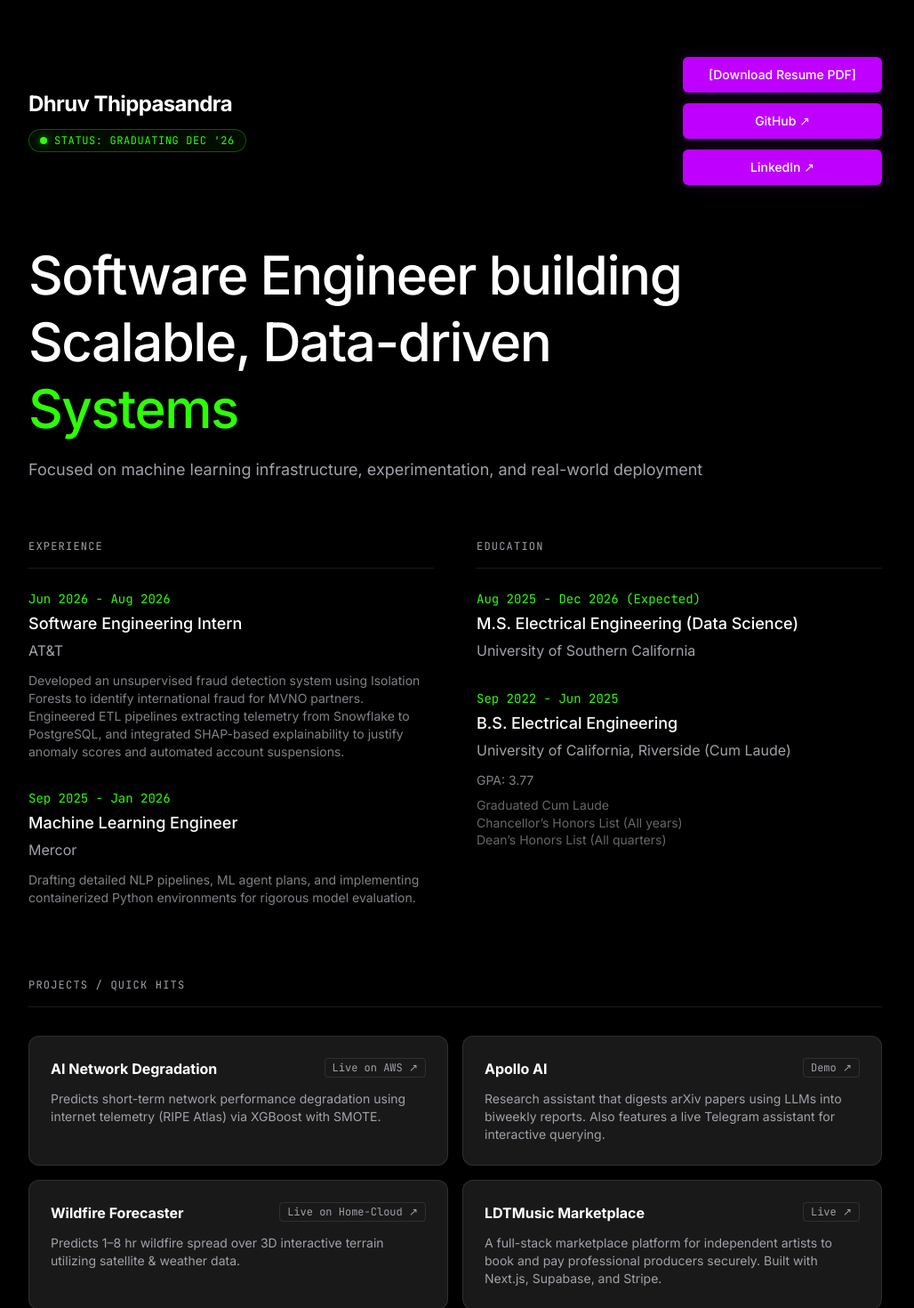
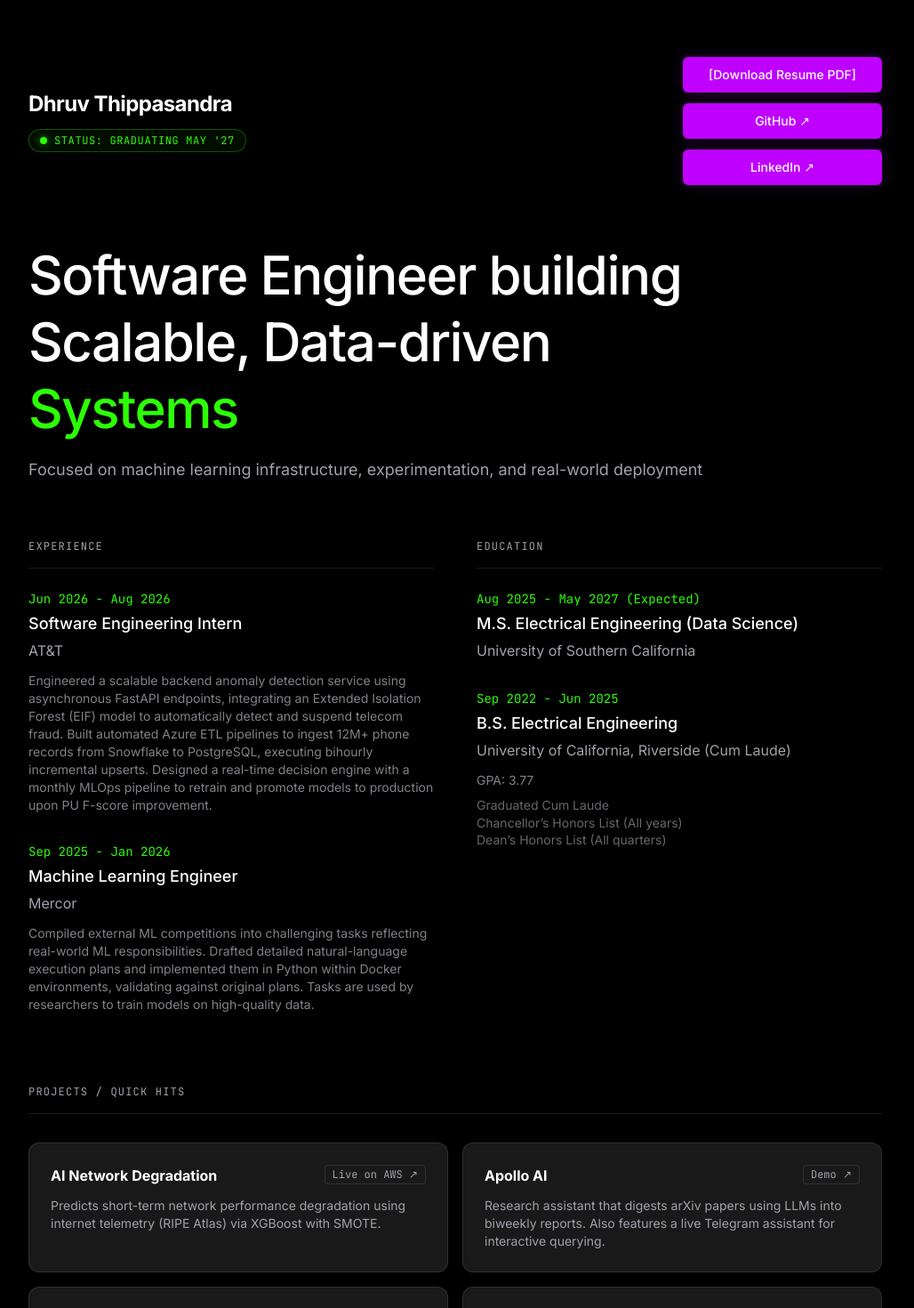
Before and after one commit to Dhruvq/Dhruvq.com, a Next.js app: page / in a window 1280 px wide. Shown: the top 1470 px of the page at 89% size, without its empty margins (128-1156 px from the left). Built offline with nearby package versions, Linux system fonts and the light colour scheme.

Commit message:
Adjusted grad date + resume update

```diff
--- a/src/app/page.tsx
+++ b/src/app/page.tsx
@@ -13,7 +13,7 @@ export default function Home() {
           <div className="inline-flex items-center gap-2 px-3 py-1 rounded-full border border-neon-green/30 bg-neon-green/5 w-fit">
             <span className="w-2 h-2 rounded-full bg-neon-green glow-green"></span>
             <span className="text-xs uppercase tracking-wider text-neon-green font-mono">
-              Status: Graduating Dec '26
+              Status: Graduating May '27
             </span>
           </div>
         </div>
@@ -66,7 +66,7 @@ export default function Home() {
               <span className="text-neutral-white font-medium text-lg">Software Engineering Intern</span>
               <span className="text-dimmed-zinc">AT&amp;T</span>
               <p className="text-sm text-dimmed-zinc/80 mt-2">
-                Developed an unsupervised fraud detection system using Isolation Forests to identify international fraud for MVNO partners. Engineered ETL pipelines extracting telemetry from Snowflake to PostgreSQL, and integrated SHAP-based explainability to justify anomaly scores and automated account suspensions.
+                Engineered a scalable backend anomaly detection service using asynchronous FastAPI endpoints, integrating an Extended Isolation Forest (EIF) model to automatically detect and suspend telecom fraud. Built automated Azure ETL pipelines to ingest 12M+ phone records from Snowflake to PostgreSQL, executing bihourly incremental upserts. Designed a real-time decision engine with a monthly MLOps pipeline to retrain and promote models to production upon PU F-score improvement.
               </p>
             </li>
             <li className="flex flex-col gap-1">
@@ -74,7 +74,7 @@ export default function Home() {
               <span className="text-neutral-white font-medium text-lg">Machine Learning Engineer</span>
               <span className="text-dimmed-zinc">Mercor</span>
               <p className="text-sm text-dimmed-zinc/80 mt-2">
-                Drafting detailed NLP pipelines, ML agent plans, and implementing containerized Python environments for rigorous model evaluation.
+                Compiled external ML competitions into challenging tasks reflecting real-world ML responsibilities. Drafted detailed natural-language execution plans and implemented them in Python within Docker environments, validating against original plans. Tasks are used by researchers to train models on high-quality data.
               </p>
             </li>
           </ul>
@@ -87,7 +87,7 @@ export default function Home() {
           </h3>
           <ul className="flex flex-col gap-8">
             <li className="flex flex-col gap-1">
-              <span className="text-sm font-mono text-neon-green">Aug 2025 - Dec 2026 (Expected)</span>
+              <span className="text-sm font-mono text-neon-green">Aug 2025 - May 2027 (Expected)</span>
               <span className="text-neutral-white font-medium text-lg">M.S. Electrical Engineering (Data Science)</span>
               <span className="text-dimmed-zinc">University of Southern California</span>
             </li>
```
Also changed, not shown: 2 other files (tests, documents, lock files or other folders).
